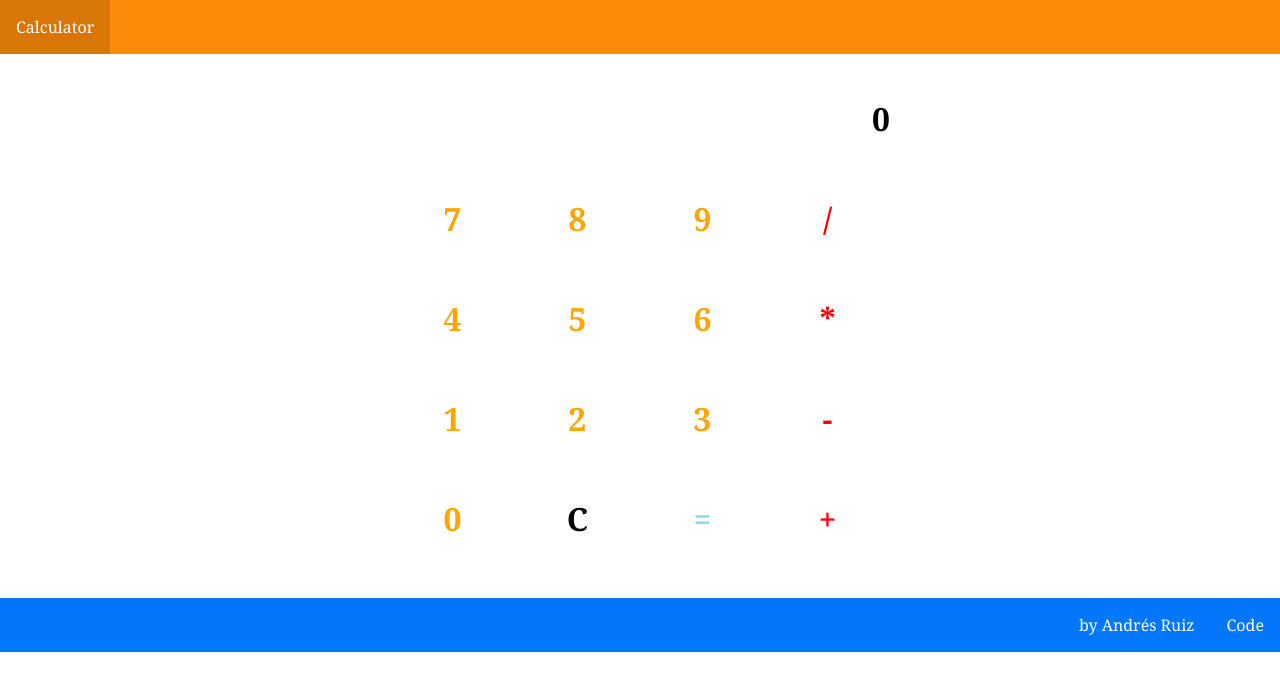
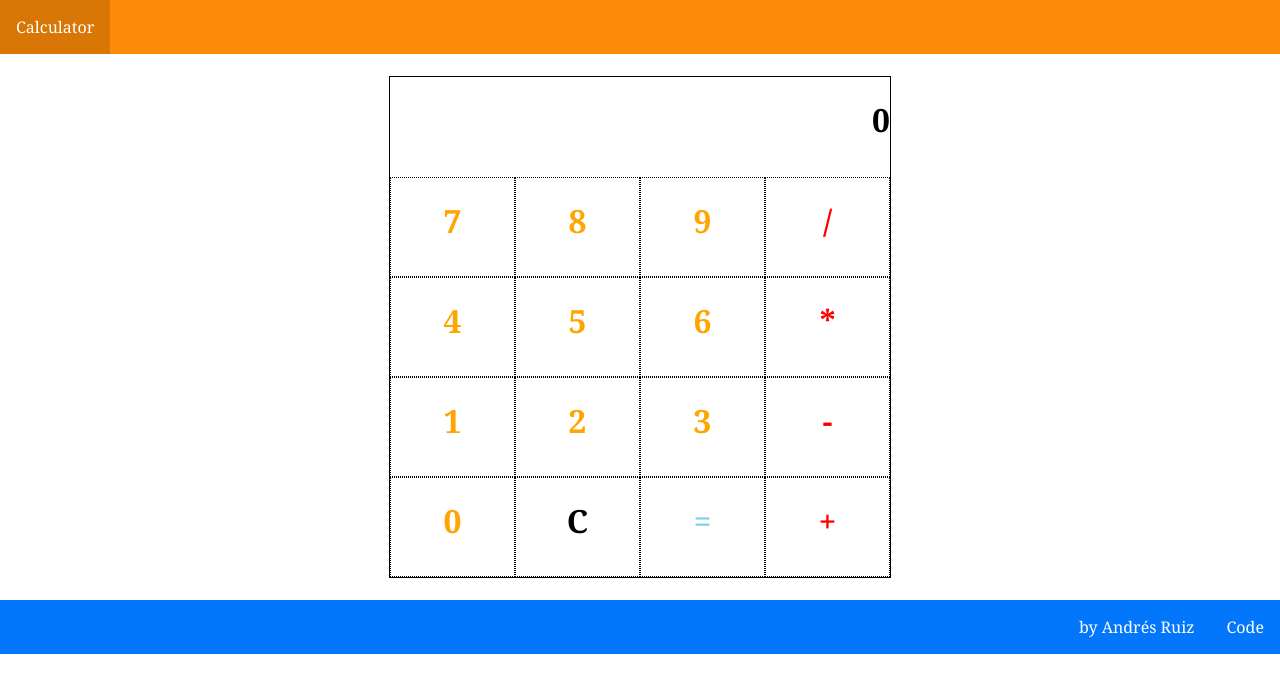
Before and after one commit to Andrsrz/calculator, a plain HTML site: page index.html in a window 1280 px wide. Drawn offline with Linux system fonts and the light colour scheme.

Commit message:
Update ID Naming

```diff
--- a/js/calculator.js
+++ b/js/calculator.js
@@ -16,8 +16,9 @@ const MULTIPLY = '*';
 const DIVIDE = '/';
 const EQUAL = '=';
 const NORMAL_MODE = "normal";
-const OPERATORS = [PLUS, MINUS, MULTIPLY, DIVIDE];
 const CELLS = [SEVEN, EIGHT, NINE, DIVIDE, FOUR, FIVE, SIX, MULTIPLY, ONE, TWO, THREE, MINUS, ZERO, CLEAR, EQUAL, PLUS];
+const OPERATORS = [DIVIDE, MULTIPLY, MINUS, PLUS];
+const NUMBERS = [SEVEN, EIGHT, NINE, FOUR, FIVE, SIX, ONE, TWO, THREE, ZERO];
 
 /* MATH FUNCTIONS */
 const add = function(x, y){ return x + y; }
@@ -36,9 +37,9 @@ function operate(x, y, operator){
 		divide(x, y);
 }
 
-function createDiv(column, row, innerChar){
+function createDiv(innerChar){
 	/* Create H1 inside divs */
-	let divID = "div" + column + "-" + row;
+	let divID = "div" + CELLS[innerChar];
 	/* Create inner character */
 	let newH1 = document.createElement("h1");
 	newH1.innerHTML = CELLS[innerChar];
@@ -46,7 +47,7 @@ function createDiv(column, row, innerChar){
 	let newDiv = document.createElement("div");
 	newDiv.setAttribute("id", divID);
 
-	if(CELLS[innerChar] >= ZERO || CELLS[innerChar] <= NINE)
+	if(NUMBERS.includes(CELLS[innerChar]))
 		newDiv.setAttribute("class", "cell number");
 	else if(OPERATORS.includes(CELLS[innerChar])){
 		newDiv.setAttribute("class", "cell operator");
@@ -82,8 +83,8 @@ function setCalculatorGrid(size, mode){
 		let innerChar = 0;
 		for(let i = 2; i <= rowSize; i++){
 			for(let j = 1; j <= size; j++){
-				createDiv(j, i, innerChar); /* Creation */
-				let newDiv = document.getElementById("div" + j + "-" + i);
+				createDiv(innerChar); /* Creation */
+				let newDiv = document.getElementById("div" + CELLS[innerChar]);
 				newDiv.setAttribute("style", "grid-column-start: " + j + "; \
 												grid-column-end: " + j + "; \
 												grid-row-start: " + i + "; \
@@ -92,10 +93,6 @@ function setCalculatorGrid(size, mode){
 			}
 		}
 	}
-}
-
-function updateInput(){
-
 }
 
 function clickListenerNumbers(){
--- a/style/style.css
+++ b/style/style.css
@@ -31,12 +31,14 @@ body {
 
 .grid {
 	display: grid;
+	border: 1px solid black;
 	height: 500px;
 	width: 500px;
 }
 
 .cell {
 	background-color: white;
+	border: 1px dotted black;
 }
 
 #input {
```
